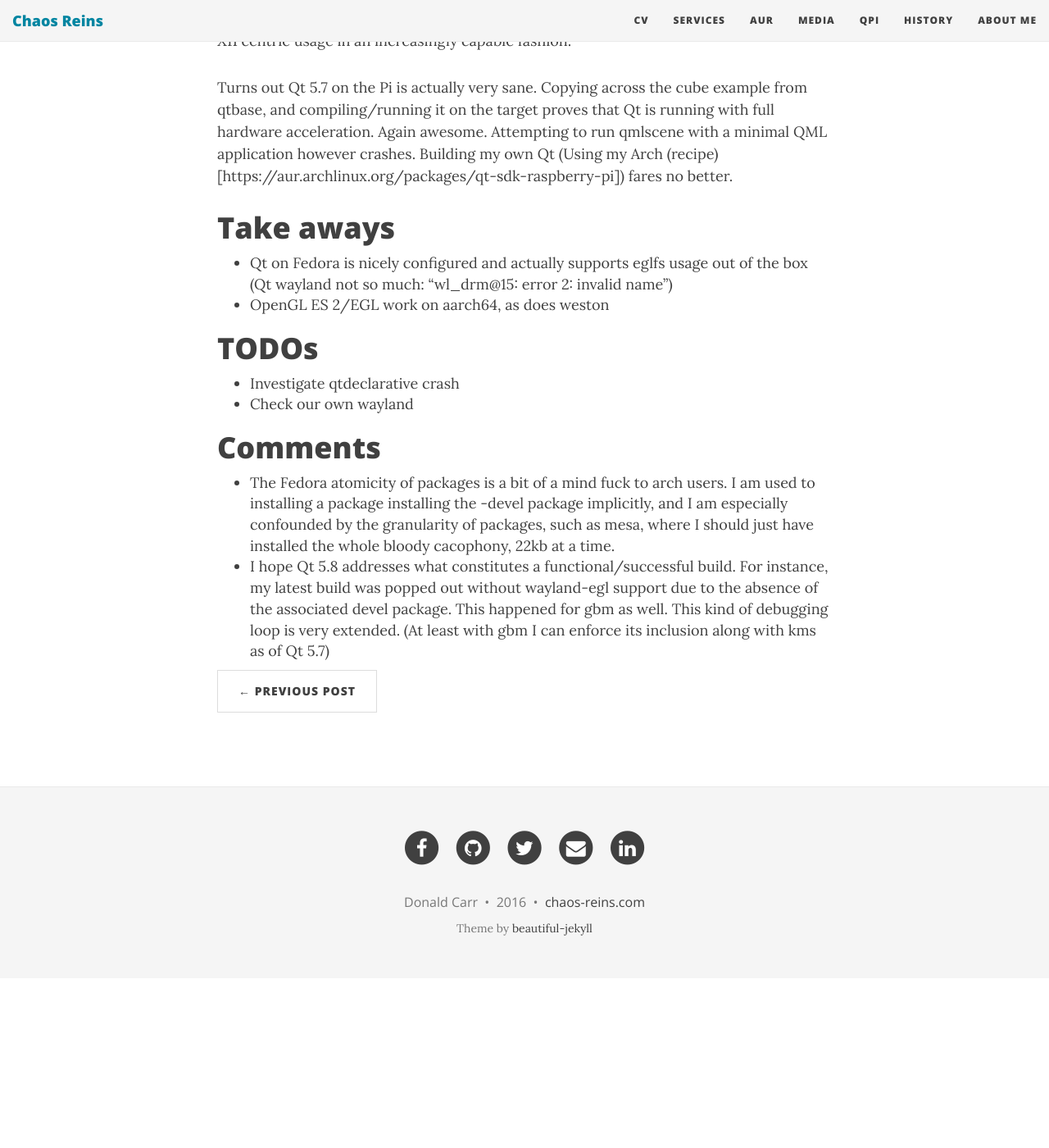
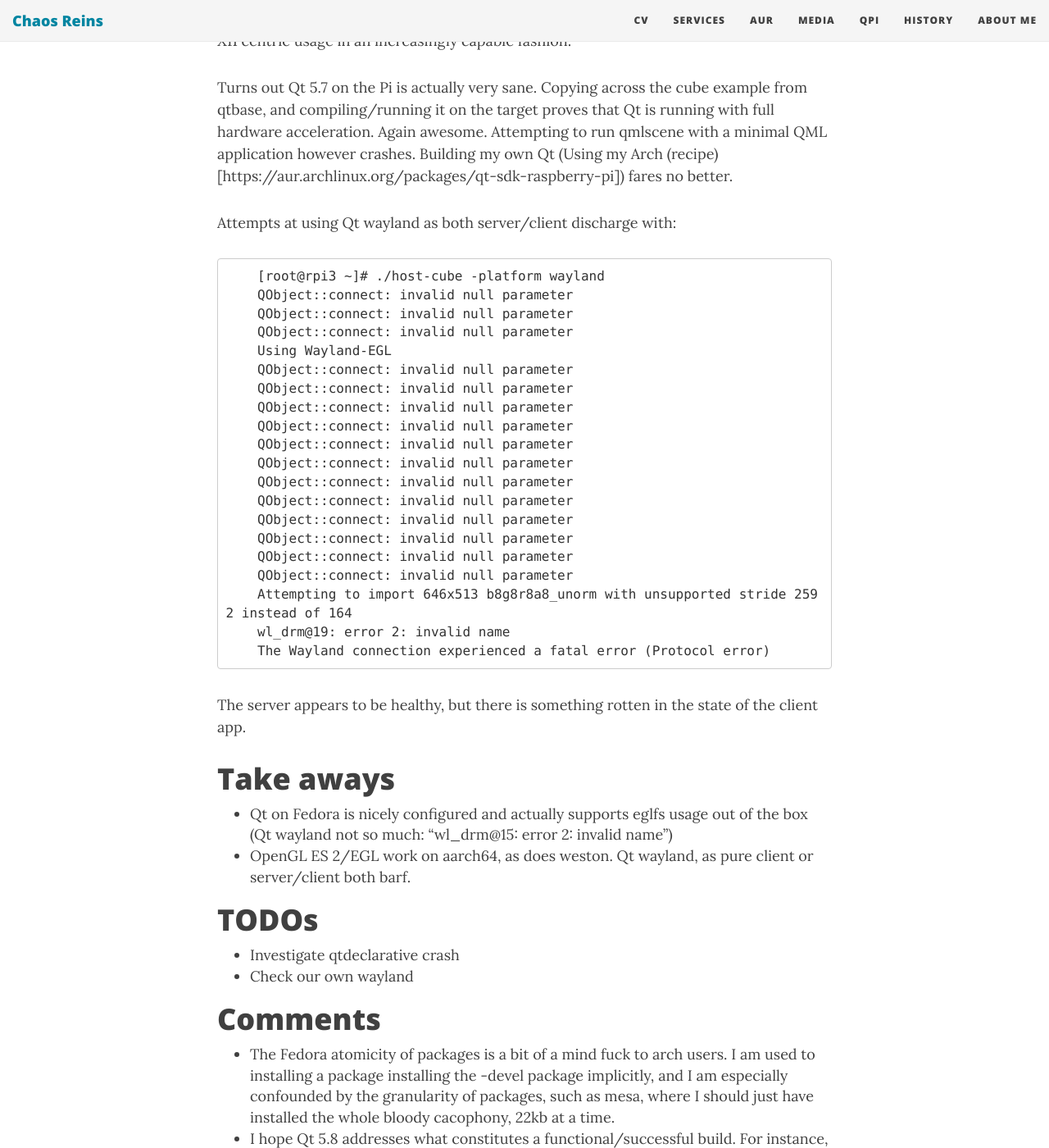
Before and after one commit to sirspudd/sirspudd.github.io, a Jekyll site: the page built from _posts/2016-08-20-qt-pi3-fedora-aarch64.md, in a window 1280 px wide and 1400 px high, scrolled down 1910 px. Shown: the whole window at 82% size. Built offline with Jekyll 4.4.1, drawn with Linux system fonts in a browser that asks for light colours; nearby versions of some CDN libraries; comment, search, counter and statistics services are not loaded; before the commit the page ends 3103 px from its top, so only the background shows below that.

Commit message:
Add wayland experimentation outcome
Change-Id: I55d800350f6059d9afe2dc6dceebbf0dd7b7903a

```diff
--- a/_posts/2016-08-20-qt-pi3-fedora-aarch64.md
+++ b/_posts/2016-08-20-qt-pi3-fedora-aarch64.md
@@ -48,10 +48,35 @@ Install weston and the mesa-dri-drivers, and weston-launch immediately starts to
 
 Turns out Qt 5.7 on the Pi is actually very sane. Copying across the cube example from qtbase, and compiling/running it on the target proves that Qt is running with full hardware acceleration. Again awesome.  Attempting to run qmlscene with a minimal QML application however crashes. Building my own Qt (Using my Arch (recipe)[https://aur.archlinux.org/packages/qt-sdk-raspberry-pi]) fares no better.
 
+Attempts at using Qt wayland as both server/client discharge with:
+
+        [root@rpi3 ~]# ./host-cube -platform wayland
+        QObject::connect: invalid null parameter
+        QObject::connect: invalid null parameter
+        QObject::connect: invalid null parameter
+        Using Wayland-EGL
+        QObject::connect: invalid null parameter
+        QObject::connect: invalid null parameter
+        QObject::connect: invalid null parameter
+        QObject::connect: invalid null parameter
+        QObject::connect: invalid null parameter
+        QObject::connect: invalid null parameter
+        QObject::connect: invalid null parameter
+        QObject::connect: invalid null parameter
+        QObject::connect: invalid null parameter
+        QObject::connect: invalid null parameter
+        QObject::connect: invalid null parameter
+        QObject::connect: invalid null parameter
+        Attempting to import 646x513 b8g8r8a8_unorm with unsupported stride 2592 instead of 164
+        wl_drm@19: error 2: invalid name
+        The Wayland connection experienced a fatal error (Protocol error)
+
+The server appears to be healthy, but there is something rotten in the state of the client app.
+
 # Take aways
 
 * Qt on Fedora is nicely configured and actually supports eglfs usage out of the box (Qt wayland not so much: "wl_drm@15: error 2: invalid name")
-* OpenGL ES 2/EGL work on aarch64, as does weston
+* OpenGL ES 2/EGL work on aarch64, as does weston. Qt wayland, as pure client or server/client both barf.
 
 # TODOs
 
```
